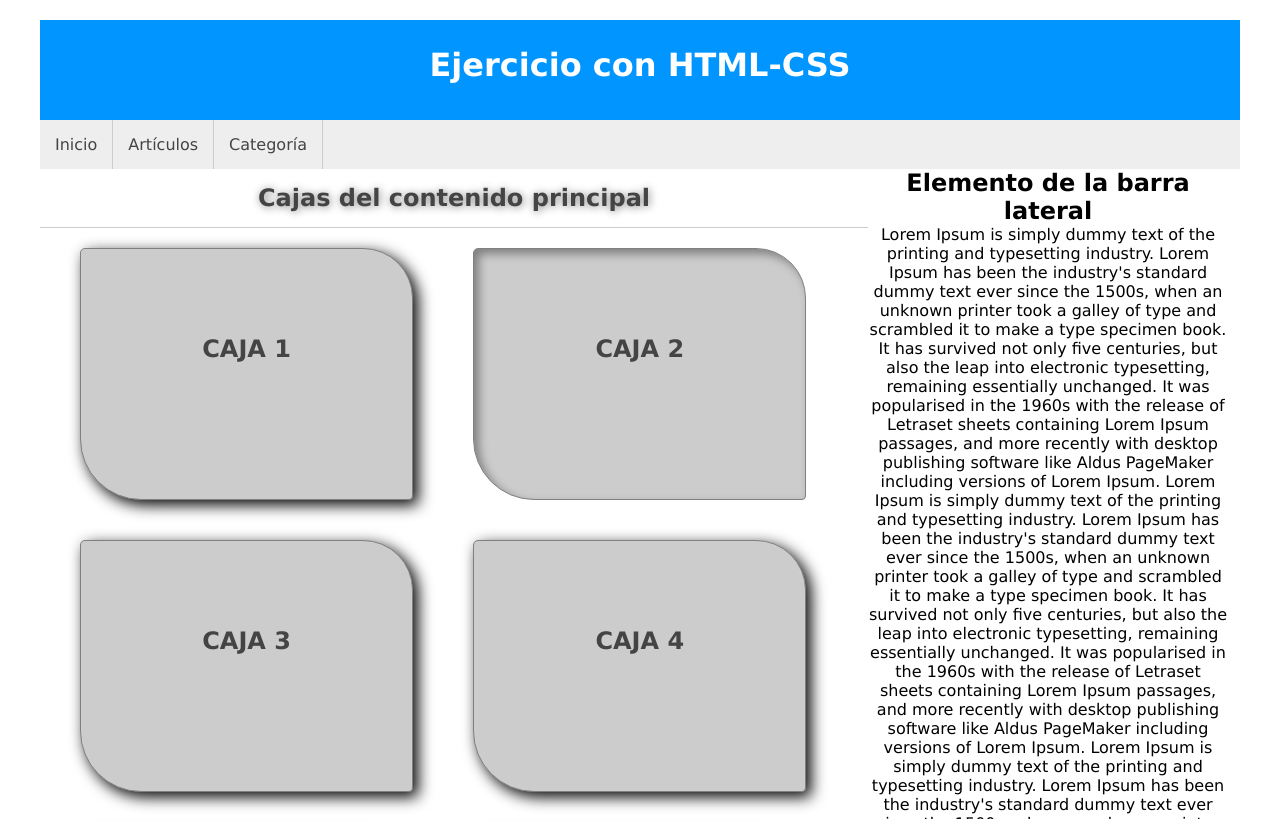
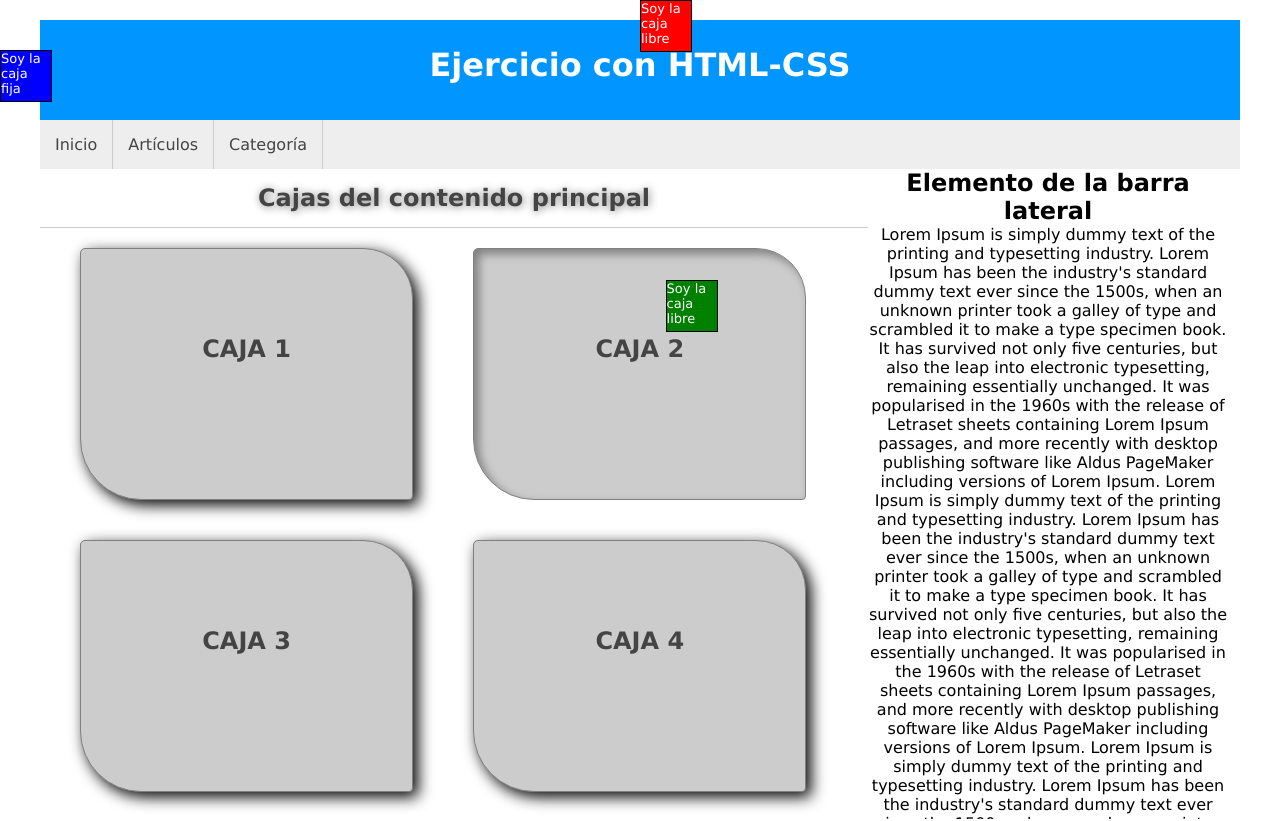
Before and after one commit to Natalia-Alcon-Salgado/webMaster, a plain HTML site: page aprendiendo-css/05-ejercicio/index.html in a window 1280 px wide. Shown: the top 821 px of the page. Drawn offline with Linux system fonts and the light colour scheme.

Commit message:
Explicación fixed 15/10/2025

```diff
--- a/aprendiendo-css/05-ejercicio/index.html
+++ b/aprendiendo-css/05-ejercicio/index.html
@@ -149,5 +149,17 @@
             <footer id="footer">Todos los derechos reservados &copy
                 Natalia</footer>
         </div>
+
+        <div class="libre libre1">
+            Soy la caja libre
+        </div>
+
+        <div class="libre libre2">
+            Soy la caja libre
+        </div>
+
+        <div class="fija">
+            Soy la caja fija
+        </div>
     </body>
 </html>
--- a/aprendiendo-css/05-ejercicio/style.css
+++ b/aprendiendo-css/05-ejercicio/style.css
@@ -101,3 +101,39 @@ footer {
   color: #444;
   border-top: 1px solid #ccc;
 }
+
+.libre {
+  position: absolute;
+  top: 0px;
+  left: 50%;
+  border: 1px solid black;
+  background-color: red;
+  color: white;
+  width: 50px;
+  height: 50px;
+  font-size: 13px;
+}
+
+.libre1 {
+  z-index: 2;
+}
+
+.libre2 {
+  background-color: green;
+  top: 280px;
+  left: 52%;
+  z-index: 1;
+}
+
+.fija {
+  position: fixed;
+  top: 50px;
+  left: 0%;
+
+  border: 1px solid black;
+  background-color: blue;
+  color: white;
+  width: 50px;
+  height: 50px;
+  font-size: 13px;
+}
```
